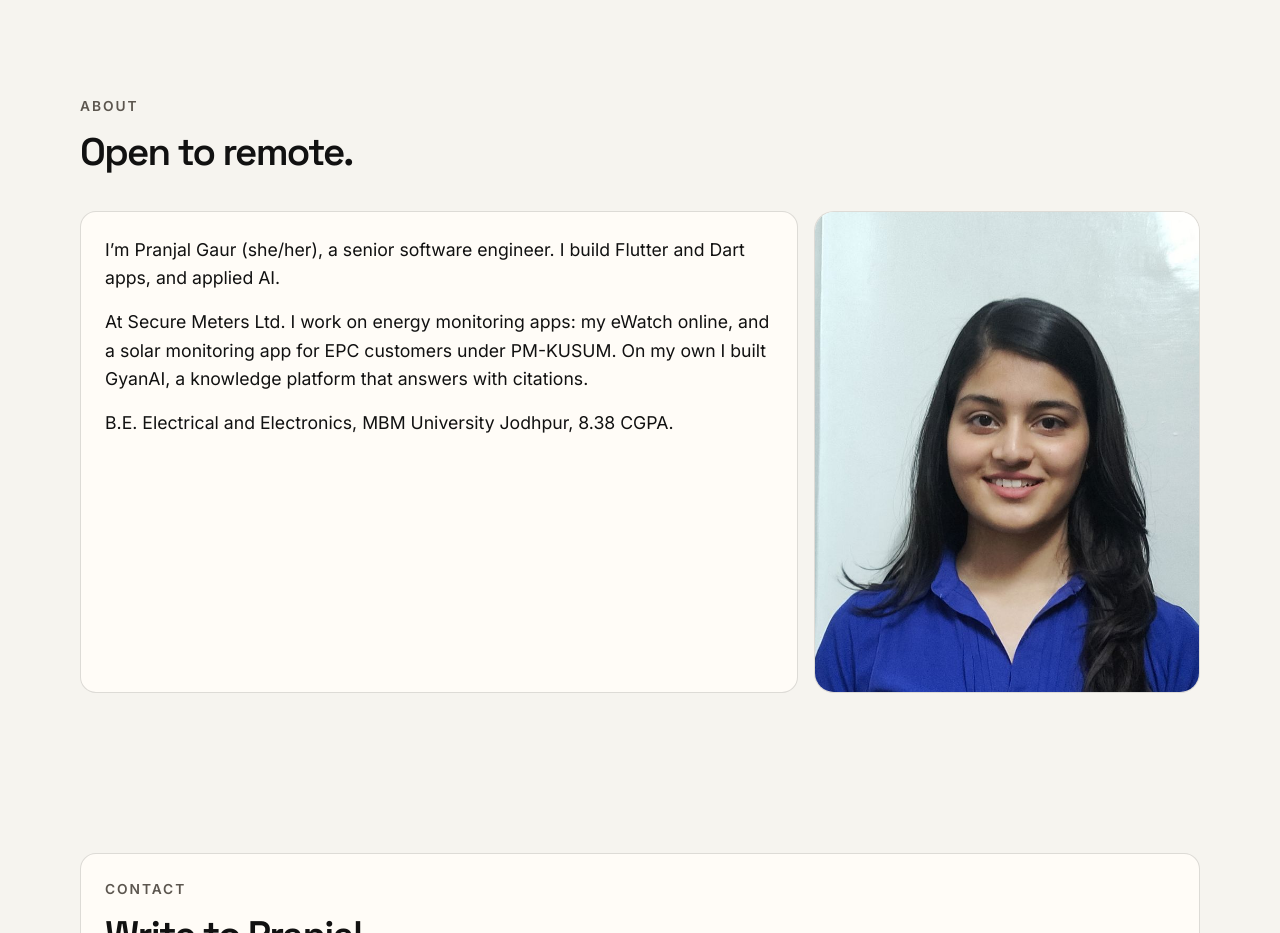
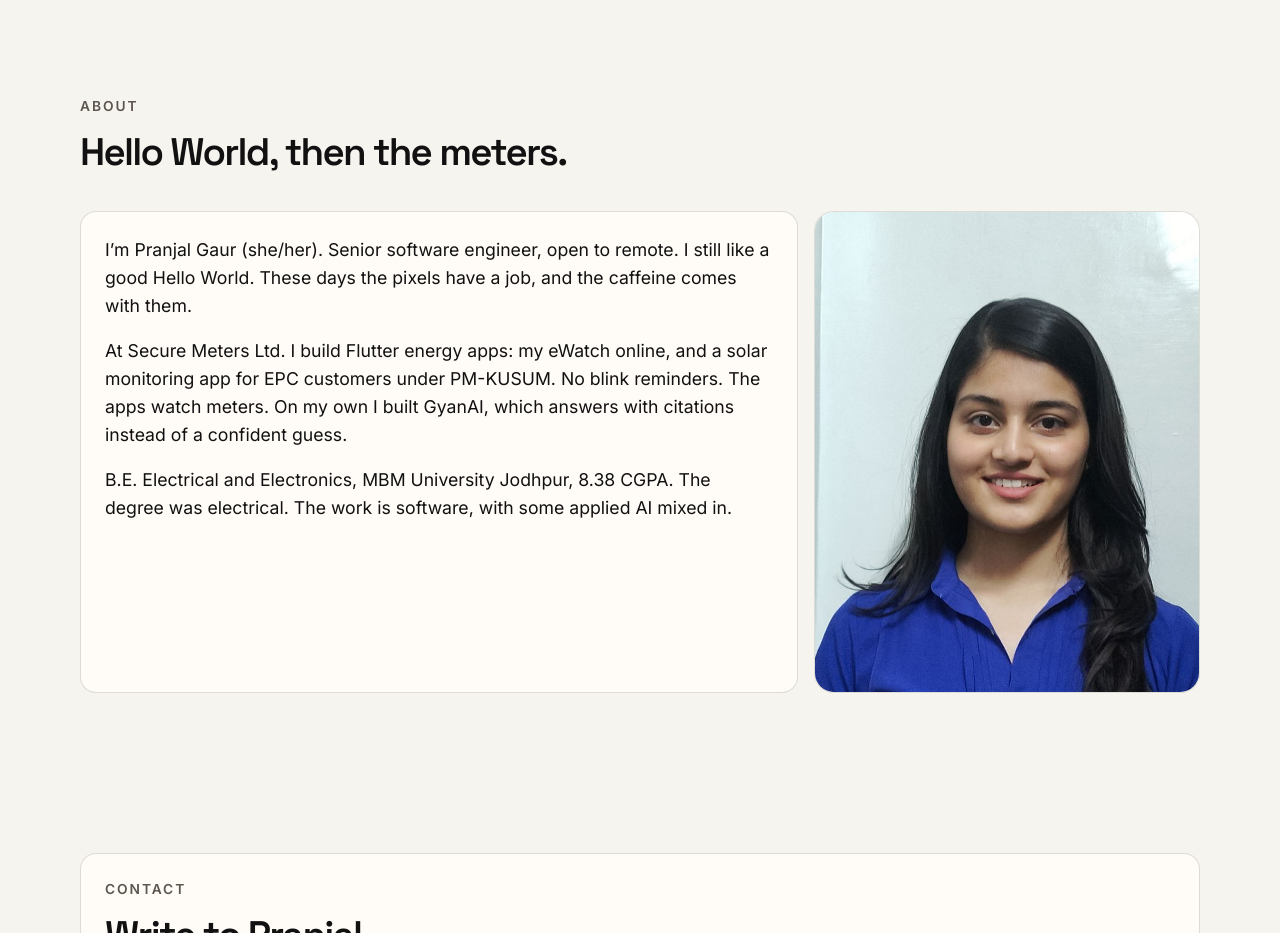
Before and after one commit to PranjalG/Portfolio_website, a plain HTML site: page index.html in a window 1280 px wide. Shown: the part 4080-5013 px from the top of the page. Drawn offline with Linux system fonts and the light colour scheme.

Commit message:
Give the About section a warmer voice.
Keep the same facts, drop the plain recruiter tone, and leave Kota and Udaipur out.

Co-authored-by: gaurpranjal236 <gaurpranjal236@gmail.com>

```diff
--- a/index.html
+++ b/index.html
@@ -499,17 +499,17 @@
         <div class="shell">
           <div class="reveal">
             <p class="section-label">About</p>
-            <h2 id="about-title">Open to remote.</h2>
+            <h2 id="about-title">Hello World, then the meters.</h2>
           </div>
           <div class="about-grid">
             <div class="about-copy reveal">
               <p>
-                I’m Pranjal Gaur (she/her), a senior software engineer. I build Flutter and Dart apps, and applied AI.
+                I’m Pranjal Gaur (she/her). Senior software engineer, open to remote. I still like a good Hello World. These days the pixels have a job, and the caffeine comes with them.
               </p>
               <p>
-                At Secure Meters Ltd. I work on energy monitoring apps: my eWatch online, and a solar monitoring app for EPC customers under PM-KUSUM. On my own I built GyanAI, a knowledge platform that answers with citations.
+                At Secure Meters Ltd. I build Flutter energy apps: my eWatch online, and a solar monitoring app for EPC customers under PM-KUSUM. No blink reminders. The apps watch meters. On my own I built GyanAI, which answers with citations instead of a confident guess.
               </p>
-              <p>B.E. Electrical and Electronics, MBM University Jodhpur, 8.38 CGPA.</p>
+              <p>B.E. Electrical and Electronics, MBM University Jodhpur, 8.38 CGPA. The degree was electrical. The work is software, with some applied AI mixed in.</p>
             </div>
             <figure class="portrait reveal">
               <img loading="lazy" decoding="async" src="images/display/profile.jpg" alt="Pranjal Gaur" width="900" height="910" />
```
